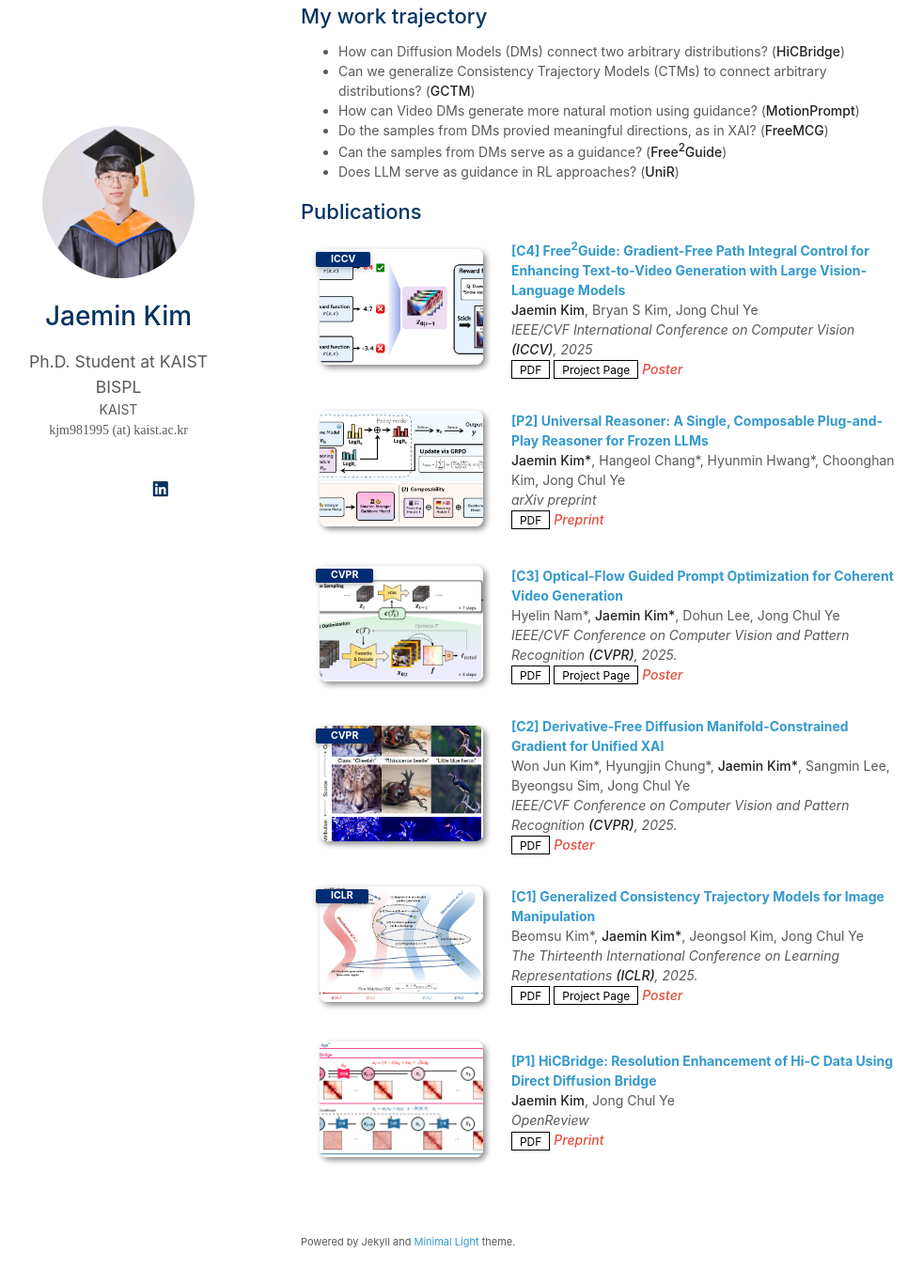
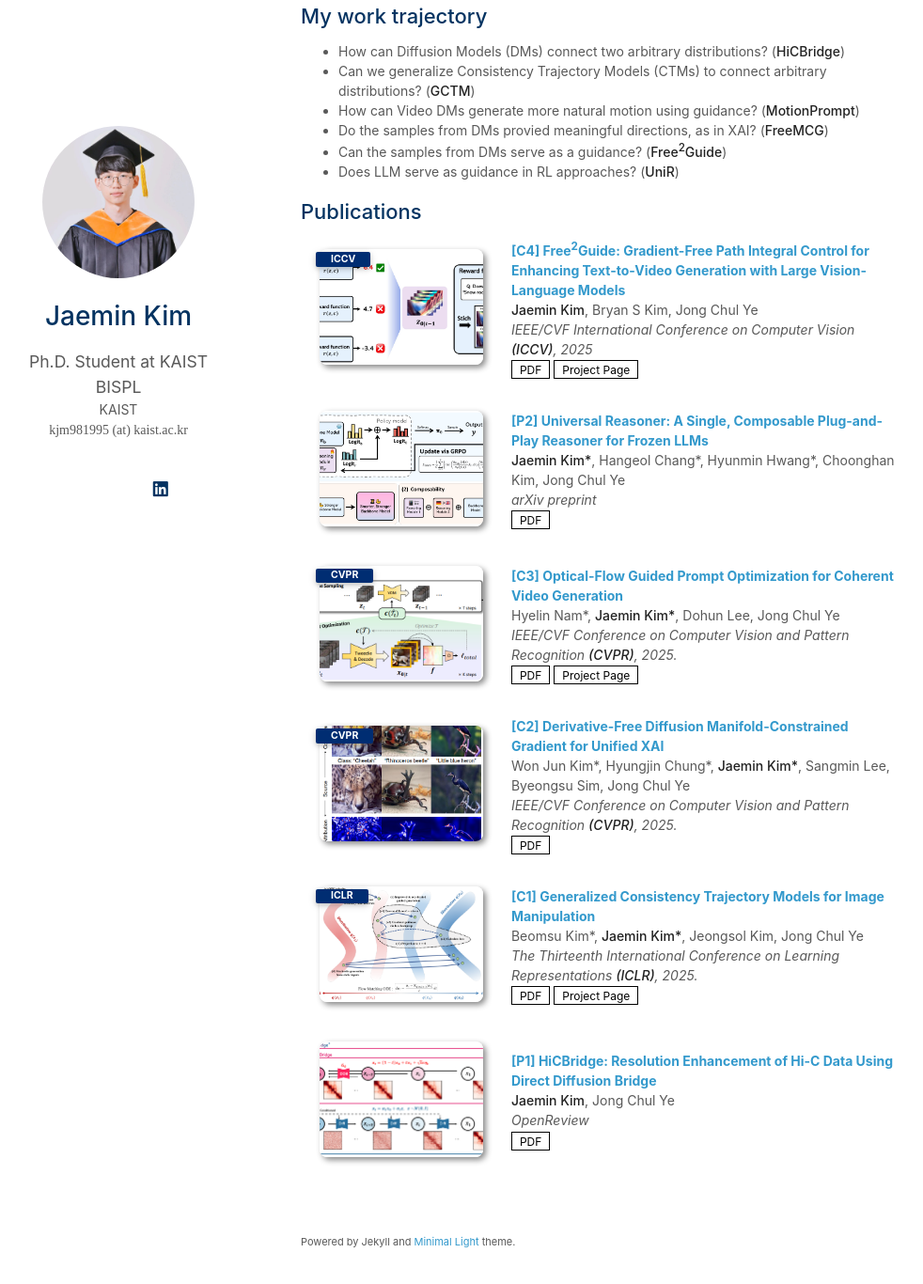
Before and after one commit to kjm981995/kjm981995.github.io, a Jekyll site: the page built from index.md, in a window 1280 px wide and 1400 px high, scrolled down 479 px. Shown: the top 1366 px of the window at 94% size, without its empty margins (150-1132 px from the left). Built offline with Jekyll 4.4.1, drawn with Linux system fonts in a browser that asks for light colours; a style sheet for code colours, icons or effects is not loaded; our own code applies the rules of GitHub Pages for plain Markdown files.

Commit message:
Update publications.yml

```diff
--- a/_data/publications.yml
+++ b/_data/publications.yml
@@ -7,14 +7,12 @@ main:
     pdf: https://arxiv.org/pdf/2411.17041
     page: https://kjm981995.github.io/free2guide/
     image: ./assets/img/free2guide.PNG
-    notes: Poster
 
   - title: "[P2] Universal Reasoner: A Single, Composable Plug-and-Play Reasoner for Frozen LLMs"
     authors: <strong>Jaemin Kim*</strong>, Hangeol Chang*, Hyunmin Hwang*, Choonghan Kim, Jong Chul Ye
     conference: arXiv preprint
     pdf: https://www.arxiv.org/pdf/2505.19075
     image: ./assets/img/unir.PNG
-    notes: Preprint
 
   - title: "[C3] Optical-Flow Guided Prompt Optimization for Coherent Video Generation"
     authors: Hyelin Nam*, <strong>Jaemin Kim*</strong>, Dohun Lee, Jong Chul Ye
@@ -22,7 +20,6 @@ main:
     conference: IEEE/CVF Conference on Computer Vision and Pattern Recognition <strong>(CVPR)</strong>, 2025.
     pdf: https://arxiv.org/pdf/2411.15540
     page: https://motionprompt.github.io/
-    notes: Poster
     image: ./assets/img/motionprompt.PNG
 
   - title: "[C2] Derivative-Free Diffusion Manifold-Constrained Gradient for Unified XAI"
@@ -30,7 +27,6 @@ main:
     conference_short: CVPR
     conference: IEEE/CVF Conference on Computer Vision and Pattern Recognition <strong>(CVPR)</strong>, 2025.
     pdf: https://arxiv.org/pdf/2411.15265
-    notes: Poster
     image: ./assets/img/derivative.PNG
 
   - title: "[C1] Generalized Consistency Trajectory Models for Image Manipulation"
@@ -39,7 +35,6 @@ main:
     conference: The Thirteenth International Conference on Learning Representations <strong>(ICLR)</strong>, 2025.
     pdf: https://arxiv.org/pdf/2403.12510
     page: https://github.com/1202kbs/GCTM
-    notes: Poster
     image: ./assets/img/gctm.PNG
 
   - title: "[P1] HiCBridge: Resolution Enhancement of Hi-C Data Using Direct Diffusion Bridge"
@@ -47,4 +42,4 @@ main:
     conference: OpenReview
     pdf: https://openreview.net/pdf?id=RUvzlotXY0
     image: ./assets/img/hicbridge.PNG
-    notes: Preprint
+    # notes: Preprint
```
